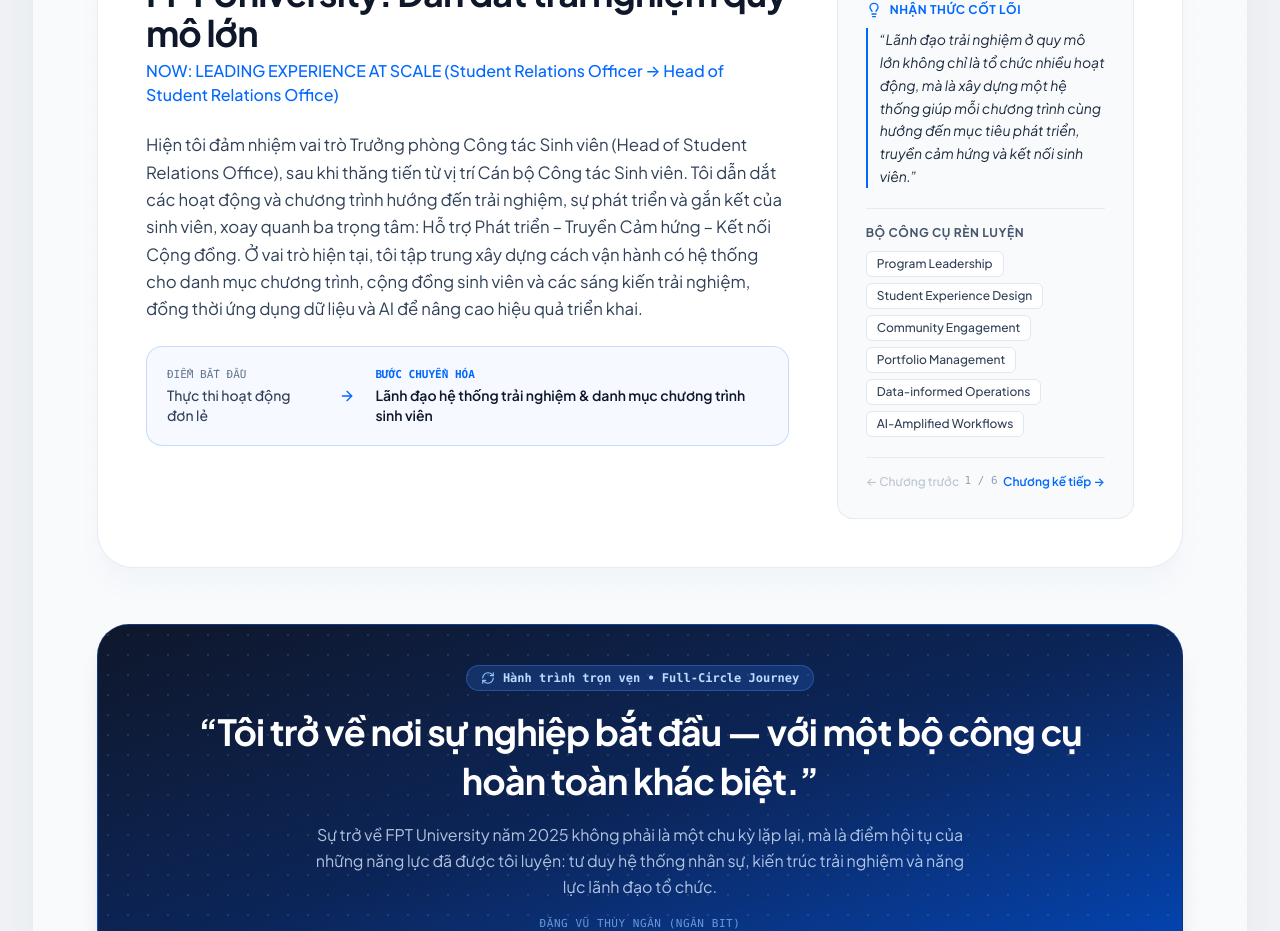
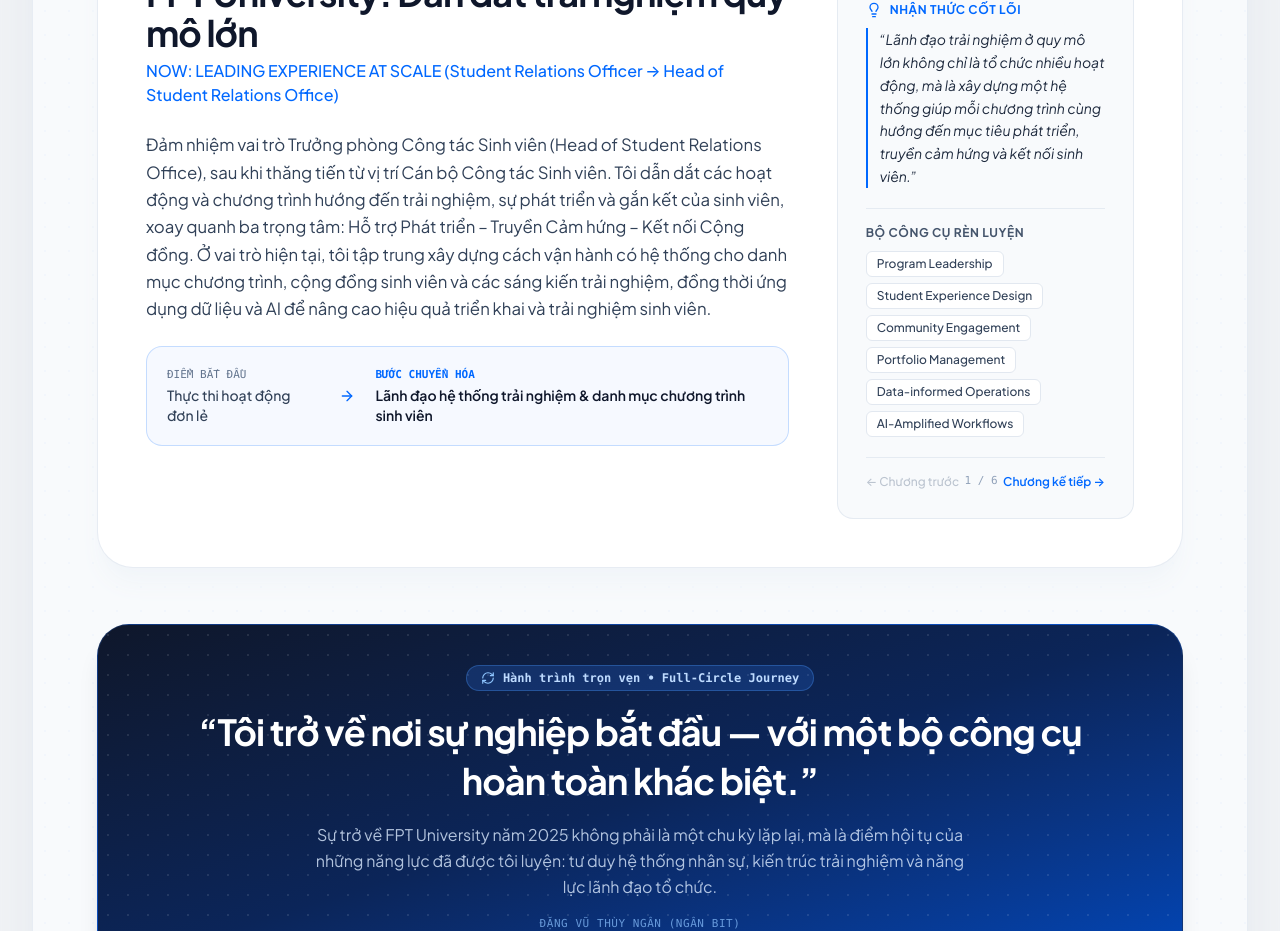
Before and after one commit to nngandang-alt/NganBit-personal-website, a React (Vite) app: page / in a window 1280 px wide. Shown: the part 1540-2471 px from the top of the page. Built offline with nearby package versions, Linux system fonts and the light colour scheme.

Commit message:
fix(story): adjust Chapter 01 opening to 'Đảm nhiệm...' and add 'và trải nghiệm sinh viên' to conclusion

```diff
--- a/src/data/portfolioData.ts
+++ b/src/data/portfolioData.ts
@@ -82,8 +82,8 @@ export const CAREER_CHAPTERS: CareerChapter[] = [
       en: 'NOW: LEADING EXPERIENCE AT SCALE (Student Relations Officer → Head of Student Relations Office)',
     },
     story: {
-      vi: 'Hiện tôi đảm nhiệm vai trò Trưởng phòng Công tác Sinh viên (Head of Student Relations Office), sau khi thăng tiến từ vị trí Cán bộ Công tác Sinh viên. Tôi dẫn dắt các hoạt động và chương trình hướng đến trải nghiệm, sự phát triển và gắn kết của sinh viên, xoay quanh ba trọng tâm: Hỗ trợ Phát triển – Truyền Cảm hứng – Kết nối Cộng đồng. Ở vai trò hiện tại, tôi tập trung xây dựng cách vận hành có hệ thống cho danh mục chương trình, cộng đồng sinh viên và các sáng kiến trải nghiệm, đồng thời ứng dụng dữ liệu và AI để nâng cao hiệu quả triển khai.',
-      en: 'Currently serving as Head of Student Relations Office, advancing from Student Relations Officer. I lead programs and initiatives dedicated to student experience, personal development, and engagement around three core pillars: Developmental Support – Inspiration – Community Connection. In my current role, I focus on building systematic operations for the program portfolio, student communities, and experiential initiatives, while leveraging data and AI to scale operational effectiveness.',
+      vi: 'Đảm nhiệm vai trò Trưởng phòng Công tác Sinh viên (Head of Student Relations Office), sau khi thăng tiến từ vị trí Cán bộ Công tác Sinh viên. Tôi dẫn dắt các hoạt động và chương trình hướng đến trải nghiệm, sự phát triển và gắn kết của sinh viên, xoay quanh ba trọng tâm: Hỗ trợ Phát triển – Truyền Cảm hứng – Kết nối Cộng đồng. Ở vai trò hiện tại, tôi tập trung xây dựng cách vận hành có hệ thống cho danh mục chương trình, cộng đồng sinh viên và các sáng kiến trải nghiệm, đồng thời ứng dụng dữ liệu và AI để nâng cao hiệu quả triển khai và trải nghiệm sinh viên.',
+      en: 'Serving as Head of Student Relations Office, advancing from Student Relations Officer. I lead programs and initiatives dedicated to student experience, personal development, and engagement around three core pillars: Developmental Support – Inspiration – Community Connection. In my current role, I focus on building systematic operations for the program portfolio, student communities, and experiential initiatives, while leveraging data and AI to elevate operational effectiveness and student experience.',
     },
     coreShift: {
       from: { vi: 'Thực thi hoạt động đơn lẻ', en: 'Isolated program execution' },
```
